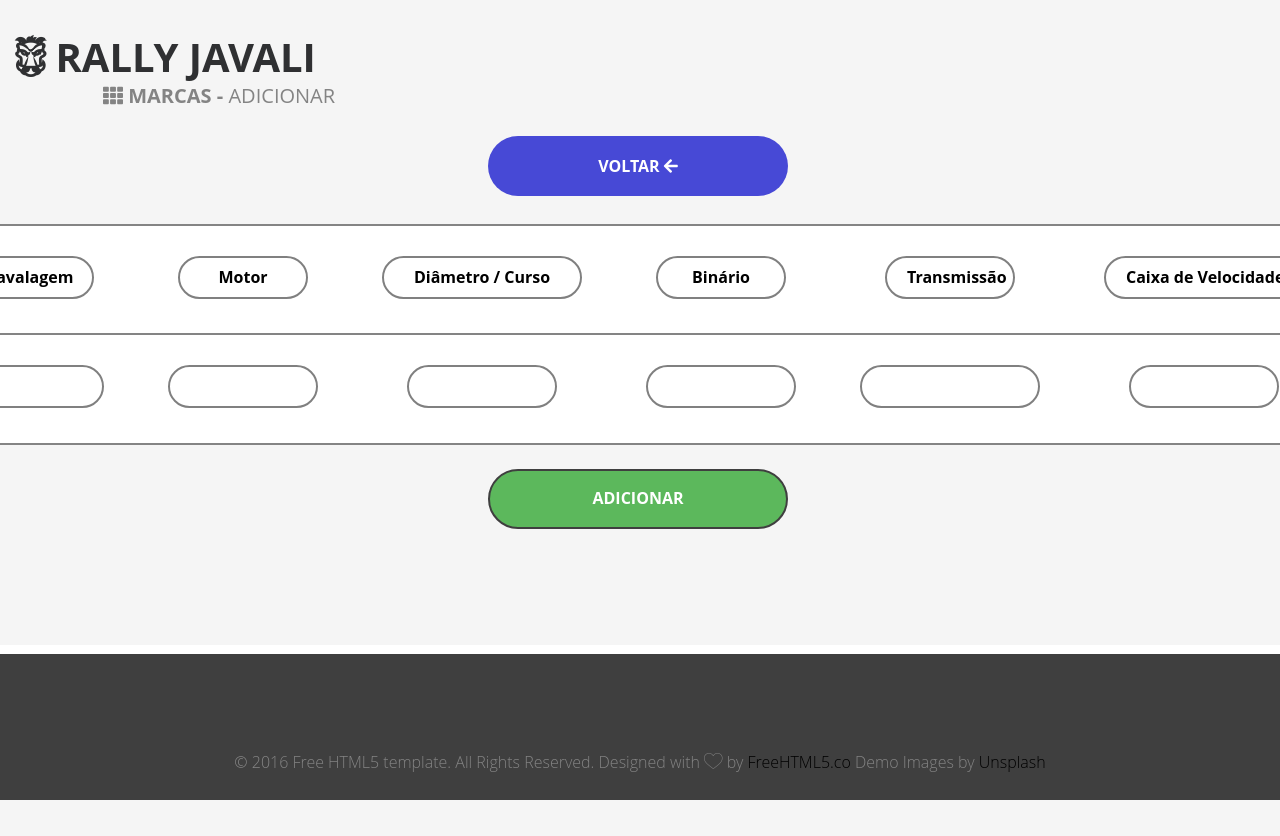
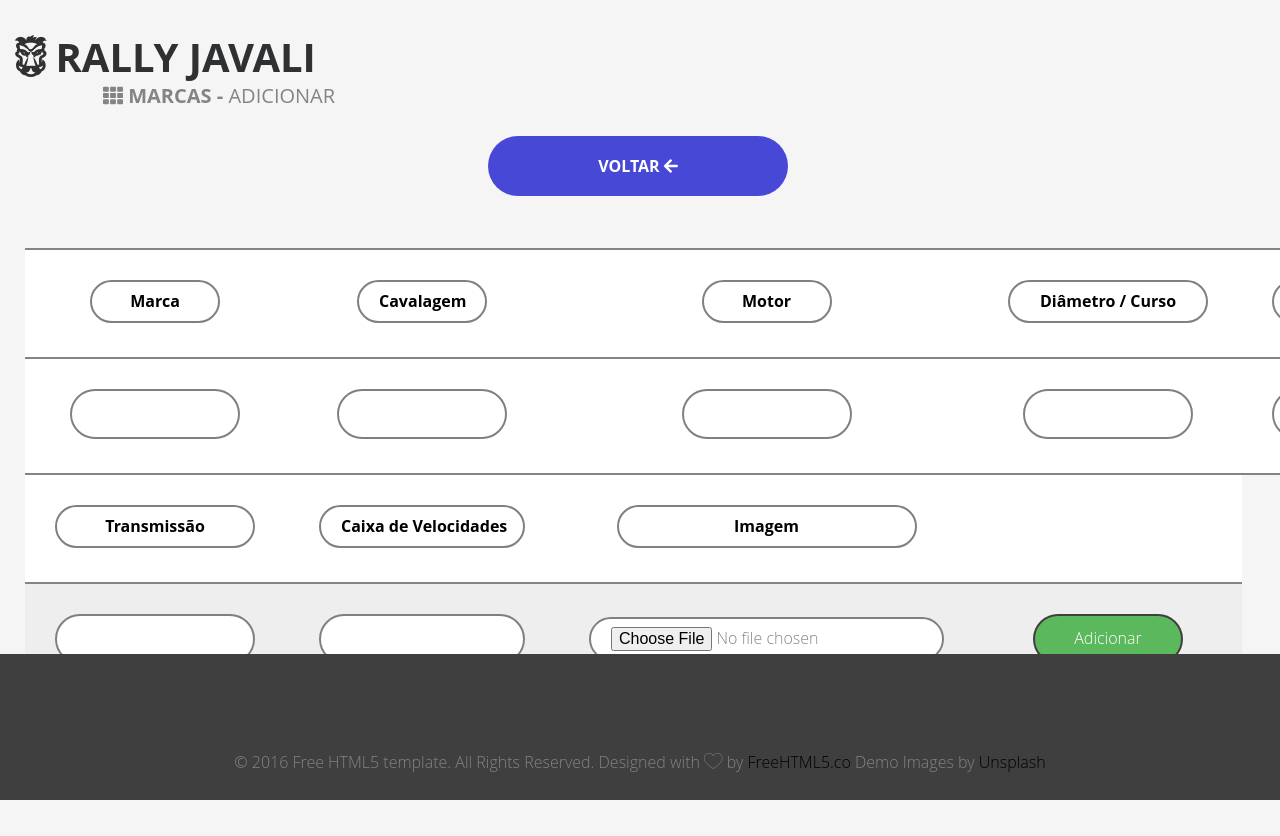
Before and after one commit to rlopes706/PapRui, a PHP site: page /Admin/adicionar_marcas.php in a window 1280 px wide. Before the commit the page ends 800 px from the top, so only its background shows below. Run offline with PHP 8.4, Linux system fonts and the light colour scheme; data comes from the database, SQL or seed files in the repository; some web fonts are replaced.

Commit message:
base de dados - modelo

```diff
--- a/Admin/adicionar_marcas.php
+++ b/Admin/adicionar_marcas.php
@@ -23,43 +23,80 @@ $result = mysqli_query($con, $sql);
         <div class="container">
             <div class="row">
                 <div class="desc animate-box">
-                    <table id="t01" style="margin-left: -345px">
+                    <table id="t01" style="margin-left: -30px">
                         <tbody>
                         <tr>
                             <th><a class="btn btn-outline" style="cursor: default; width: 130px"><strong>Marca </strong></a></th>
                             <th><a class="btn btn-outline" style="cursor: default; width: 130px"><strong>Cavalagem </strong></a></th>
                             <th><a class="btn btn-outline" style="cursor: default; width: 130px"><strong>Motor </strong></a></th>
                             <th><a class="btn btn-outline" style="cursor: default; width: 200px"><strong>Diâmetro / Curso </strong></a></th>
-                            <th><a class="btn btn-outline" style="cursor: default; width: 130px"><strong>Binário </strong></a></th>
-                            <th><a class="btn btn-outline" style="cursor: default; width: 130px"><strong>Transmissão </strong></a></th>
-                            <th><a class="btn btn-outline" style="cursor: default; width: 200px"><strong>Caixa de Velocidades </strong></a></th>
-                            <th><a class="btn btn-outline" style="cursor: default; width: 130px"><strong>Imagem </strong></a></th>
+                            <th><a class="btn btn-outline" style="cursor: default; width: 170px"><strong>Binário </strong></a></th>
+
                         </tr>
                         <form action="confirm-add-marcas.php" method="post" enctype="multipart/form-data">
                             <tr class="active" data-number="1">
-                                <td><a class="nolink"></a><input class="btn btn-outline" type="text" name="nomeMarcas" style="cursor: text; width: 150px"></td>
-                                <td><a class="nolink"></a><input class="btn btn-outline" type="text" name="cavalagemMarcas" style="cursor: text; width: 150px"></td>
-                                <td><a class="nolink"></a><input class="btn btn-outline" type="text" name="" style="cursor: text; width: 150px"></td>
-                                <td><a class="nolink"></a><input class="btn btn-outline" type="text" name="nomeMarca" style="cursor: text; width: 150px"></td>
-                                <td><a class="nolink"></a><input class="btn btn-outline" type="text" name="nomeMarca" style="cursor: text; width: 150px"></td>
-                                <td><a class="nolink"></a><input class="btn btn-outline" type="text" name="nomeMarca" style="cursor: text; width: 180px"></td>
-                                <td><a class="nolink"></a><input class="btn btn-outline" type="text" name="nomeMarca" style="cursor: text; width: 150px"></td>
-                                <td><a class="nolink"></a><input class="btn btn-outline" type="file" name="nomeMarca" style="cursor: pointer; width: 170px"></td>
-                            </tr
-
+                                <td><a class="nolink"></a><input class="btn btn-outline" type="text" name="nomeMarcas" style="cursor: text; width: 170px; height: 50px"></td>
+                                <td><a class="nolink"></a><input class="btn btn-outline" type="text" name="cavalagemMarcas" style="cursor: text; width: 170px; height: 50px"></td>
+                                <td><a class="nolink"></a><input class="btn btn-outline" type="text" name="" style="cursor: text; width: 170px; height: 50px"></td>
+                                <td><a class="nolink"></a><input class="btn btn-outline" type="text" name="nomeMarca" style="cursor: text; width: 170px; height: 50px"></td>
+                                <td><a class="nolink"></a><input class="btn btn-outline" type="text" name="nomeMarca" style="cursor: text; width: 170px; height: 50px"></td>
+                            </tr>
+                        </form>
+                            <p></p>
+                            <tr>
+                                <th><a class="btn btn-outline" style="cursor: default; width: 200px"><strong>Transmissão </strong></a></th>
+                                <th><a class="btn btn-outline" style="cursor: default; width: 206px"><strong>Caixa de Velocidades </strong></a></th>
+                                <th><a class="btn btn-outline" style="cursor: default; width: 300px"><strong>Imagem </strong></a></th>
+                                <th><a class="nolink" style="cursor: default; width: 130px"><strong> </strong></a></th>
+                            </tr>
+                            <form action="confirm-add-marcas.php" method="post" enctype="multipart/form-data">
+                                <tr class="active" data-number="1">
+                                    <td><a class="nolink"></a><input class="btn btn-outline" type="text" name="nomeMarca" style="cursor: text; width: 200px; height: 50px"></td>
+                                    <td><a class="nolink"></a><input class="btn btn-outline" type="text" name="nomeMarca" style="cursor: text; width: 206px; height: 50px"></td>
+                                    <td><a class="nolink"></a><input class="btn btn-outline" type="file" name="nomeMarca" style="cursor: pointer; width: auto"></td>
+                                    <td><a class="nolink"></a><input class="btn btn-success" type="submit" value="Adicionar" style="height: 50px; width: 150px; border-color: #3f3f3f""></td>
+                                </tr>
+                        </form>
 
                         </tbody>
                         </table><p></p>
-                            <div class="col text-center">
-                                <div class="desc animate-box">
-                                    <button class="btn btn-success" type="submit" style="height: 60px; width: 300px; border-color: #3f3f3f" onclick="location.href='marcas.php'"><strong> ADICIONAR </strong></a></button>
-                                </div>
-                            </div>
-                        </form>
+
+
                 </div>
             </div>
         </div>
     </div>
+<!--
+    <div class="active">
+    <div class="container">
+        <div class="row">
+            <div class="desc animate-box">
+                <table id="t01" style="margin-left: -30px">
+                    <tbody>
+                    <tr>
+                        <th><a class="btn btn-outline" style="cursor: default; width: 200px"><strong>Transmissão </strong></a></th>
+                        <th><a class="btn btn-outline" style="cursor: default; width: 206px"><strong>Caixa de Velocidades </strong></a></th>
+                        <th><a class="btn btn-outline" style="cursor: default; width: 300px"><strong>Imagem </strong></a></th>
+                        <th><a class="nolink" style="cursor: default; width: 130px"><strong> </strong></a></th>
+                    </tr>
+                    <form action="confirm-add-marcas.php" method="post" enctype="multipart/form-data">
+                        <tr class="active" data-number="1">
+                            <td><a class="nolink"></a><input class="btn btn-outline" type="text" name="nomeMarca" style="cursor: text; width: 200px; height: 50px"></td>
+                            <td><a class="nolink"></a><input class="btn btn-outline" type="text" name="nomeMarca" style="cursor: text; width: 206px; height: 50px"></td>
+                            <td><a class="nolink"></a><input class="btn btn-outline" type="file" name="nomeMarca" style="cursor: pointer; width: auto"></td>
+                            <td><a class="nolink"></a><input class="btn btn-success" type="submit" value="Adicionar" style="height: 50px; width: 150px; border-color: #3f3f3f""></td>
+                        </tr>
+                    </form>
+
+                    </tbody>
+                </table><p></p>
+
+
+            </div>
+        </div>
+    </div>
+</div>-->
+
 </div>
 
 <style>
--- a/Admin/confirm-add-percursos.php
+++ b/Admin/confirm-add-percursos.php
@@ -10,7 +10,7 @@ if($img!=''){
     copy($_FILES['imagemPercursos']['tmp_name'], '../'.$img);
 }
 
-$sql="insert into percursos (percursoNome,percursoKm,PercursoImgUrl)";
+$sql="insert into percursos (percursoNome,percursoKm,percursoImgUrl)";
 $sql .= " values('".$nome."','".$km."','".$img."');";
 mysqli_query($con,$sql);// or die(mysqli_error($con));
 header("location:percursos.php");
--- a/Includes/body.inc.php
+++ b/Includes/body.inc.php
@@ -72,7 +72,7 @@ function top($menu = HOME){
                                     <a href="portfolio.php"><i class="fas fa-th"></i> Marcas</a>
                                 </li>
                                 <li <?php if ($menu == PERCURSO) echo "class=\"active\""; ?>>
-                                    <a href="percursos.php"><i class="icon-flow-branch"></i> Percursos</a>
+                                    <a href="percursos_2.php"><i class="icon-flow-branch"></i> Percursos</a>
                                 </li>
                                 <li <?php if ($menu == ABOUT) echo "class=\"active\""; ?>>
                                     <a href="about.php"><i class="icon-calendar"></i> Calendário</a>
--- a/index.php
+++ b/index.php
@@ -89,7 +89,7 @@ top(HOME);
                             <h3 style="text-decoration-color: #2F3032"><strong>Percursos</strong></a></h3>
                             <p>Percursos do Rally Javali é um menu informativo e intuitivo, onde o utilizador pode
                                 observar informação sobre vários percursos do rally, adicionar e fazer alterações.</p>
-                            <p><a class="btn btn-primary" href="percursos.php"><i class="icon-plus"></i> Saber Mais</a>
+                            <p><a class="btn btn-primary" href="percursos_2.php"><i class="icon-plus"></i> Saber Mais</a>
                             </p>
                         </div>
                     </div>
@@ -129,7 +129,7 @@ top(HOME);
                 </div>
                 <div class="col-lg-4 col-md-4">
                     <div class="fh5co-blog animate-box">
-                        <a href="percursos.php"><img class="img-responsive" src="images/blog-2.jpg" alt=""></a>
+                        <a href="percursos_2.php"><img class="img-responsive" src="images/blog-2.jpg" alt=""></a>
                         <div class="blog-text">
                             <div class="prod-title" style="text-align: center">
                                 <h3><strong>Percursos</strong> do Rally Javali</h3>
```
Also changed, not shown: percursos_2.php (renamed from percursos - Cópia.php, +5 -18 lines), 2 other files.
